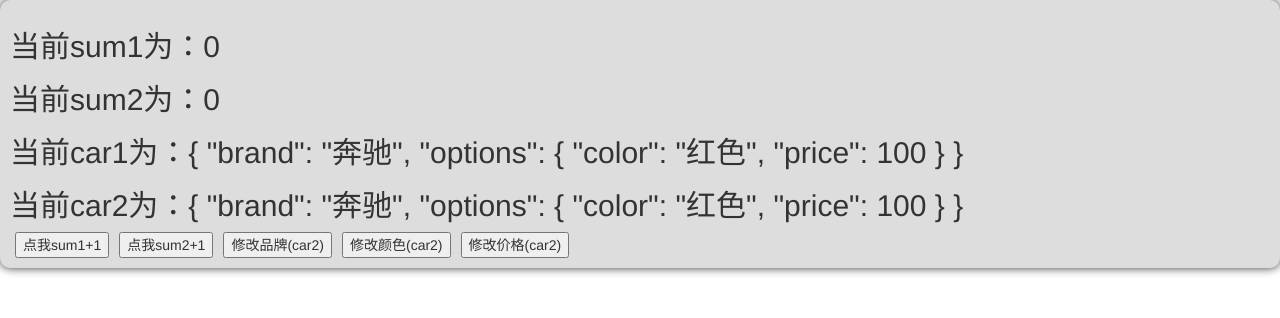
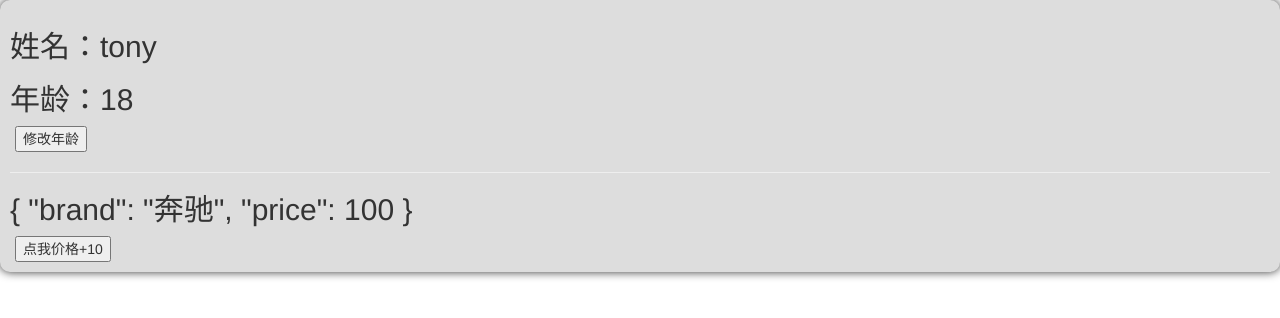
Before and after one commit to Pakho-Yip/hello_vue3, a Vue app: page / in a window 1280 px wide. Shown: the top 318 px of the page. Built offline with nearby package versions, Linux system fonts and the light colour scheme.

Commit message:
58_toRaw与toRaw

```diff
--- a/package.json
+++ b/package.json
@@ -13,6 +13,7 @@
   "dependencies": {
     "axios": "^1.6.7",
     "mitt": "^3.0.1",
+    "mockjs": "^1.1.0",
     "nanoid": "^5.0.6",
     "pinia": "^2.1.7",
     "vue": "^3.4.15",
--- a/src/App.vue
+++ b/src/App.vue
@@ -1,45 +1,37 @@
 <template>
 	<div class="app">
-		<h2>当前sum1为：{{sum1}}</h2>
-		<h2>当前sum2为：{{sum2}}</h2>
-		<h2>当前car1为：{{car1}}</h2>
-		<h2>当前car2为：{{car2}}</h2>
-		<button @click="changeSum1">点我sum1+1</button>
-		<button @click="changeSum2">点我sum2+1</button>
-		<button @click="changeBrand2">修改品牌(car2)</button>
-		<button @click="changeColor2">修改颜色(car2)</button>
-		<button @click="changePrice2">修改价格(car2)</button>
+		<h2>姓名：{{person.name}}</h2>
+		<h2>年龄：{{person.age}}</h2>
+		<button @click="person.age += 1">修改年龄</button>
+		<hr>
+		<h2>{{ car2 }}</h2>
+		<button @click="car2.price += 10">点我价格+10</button>
+
 	</div>
 </template>
 
 <script setup lang="ts" name="App">
-	import {ref,reactive,readonly,shallowReadonly} from 'vue'
+	import {reactive,toRaw,markRaw} from 'vue'
+	import mockjs from 'mockjs'
 
-	let sum1 = ref(0)
-	let sum2 = readonly(sum1)
-	let car1 = reactive({
-		brand:'奔驰',
-		options:{
-			color:'红色',
-			price:100
-		}
+	/* toRaw */
+	let person = reactive({
+		name: 'tony',
+		age: 18
 	})
-	let car2 = shallowReadonly(car1)
-	function changeSum1(){
-		sum1.value += 1
-	}
-	function changeSum2(){
-		sum2.value += 1  // sum2是不能修改的
-	}
-	function changeBrand2(){
-		car2.brand = '宝马'  // brand是不能修改的
-	}
-	function changeColor2(){
-		car2.options.color = '绿色'
-	}
-	function changePrice2(){
-		car2.options.price = 200
-	}
+	// 用于获取一个响应式对象的原始对象
+	let person2 = toRaw(person)
+	console.log('响应式对象', person)
+	console.log('原始对象', person2)
+
+	/* markRaw */
+	let car = markRaw({brand:'奔驰',price:100})
+	let car2 = reactive(car)
+	console.log(car)
+	console.log(car2)
+
+	let mockJs = markRaw(mockjs)
+	console.log(mockJs)
 
 </script>
 
```
Also changed, not shown: 1 other file (tests, documents, lock files or other folders).
